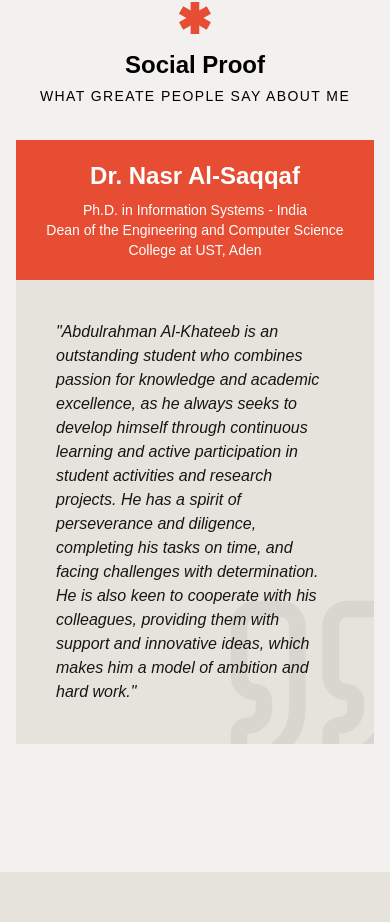
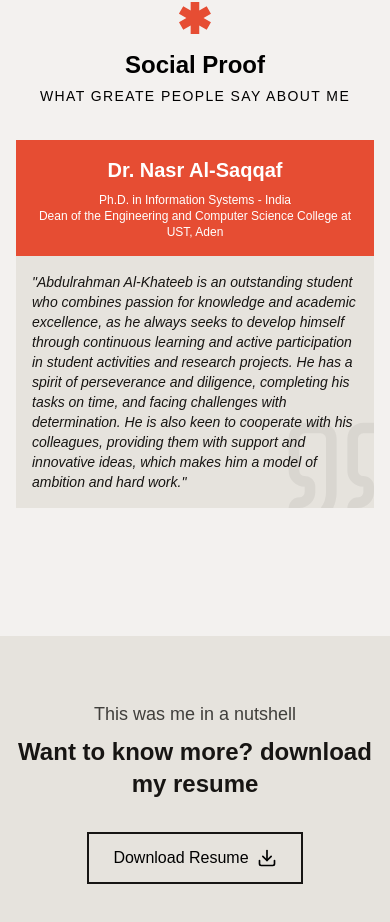
Before and after one commit to khateeboveskey/khateeboveskey.github.io, a Nuxt app: page / in a window 390 px wide. Shown: the part 5949-6871 px from the top of the page. Built offline with nearby package versions, Linux system fonts and the light colour scheme; a web font is replaced by a local one.

Commit message:
build: update TailwindCSS

```diff
--- a/components/SocialProofSection.vue
+++ b/components/SocialProofSection.vue
@@ -1,19 +1,19 @@
 <template>
   <section class="px-4 md:px-8 lg:px-16 xl:px-32">
     <SectionHeader subtitle="What greate people say about me">Social Proof</SectionHeader>
-    <div class="grid grid-cols-1 md:grid-cols-2 lg:grid-cols-3 gap-8 mt-8">
-      <div v-for="(reference, index) in socialProof" :key="index" class="bg-accent-background-muted">
-        <div class="bg-accent p-5">
-          <h4 class="text-2xl font-bold text-white mb-2 text-center">{{ reference.name }}</h4>
-          <span class="text-sm text-white font-lighter block text-center">{{ reference.degree }}</span>
-          <span class="text-sm text-white font-lighter block text-center">{{ reference.position }}</span>
+    <div class="grid grid-cols-1 sm:grid-cols-2 lg:grid-cols-3 gap-4 sm:gap-6 lg:gap-8 mt-8">
+      <div v-for="(reference, index) in socialProof" :key="index" class="bg-accent-background-muted flex flex-col">
+        <div class="bg-accent p-4 sm:p-5">
+          <h4 class="text-xl sm:text-2xl font-bold text-white mb-2 text-center">{{ reference.name }}</h4>
+          <span class="text-xs sm:text-sm text-white font-lighter block text-center">{{ reference.degree }}</span>
+          <span class="text-xs sm:text-sm text-white font-lighter block text-center">{{ reference.position }}</span>
         </div>
-        <div class="relative overflow-hidden">
-          <svg xmlns="http://www.w3.org/2000/svg" viewBox="0 0 24 24" fill="none" stroke="currentColor" stroke-width="2" stroke-linecap="round" stroke-linejoin="round" class="lucide lucide-quote absolute -bottom-10 -right-10 w-50 h-50 opacity-5">
+        <div class="relative overflow-hidden flex-1">
+          <svg xmlns="http://www.w3.org/2000/svg" viewBox="0 0 24 24" fill="none" stroke="currentColor" stroke-width="2" stroke-linecap="round" stroke-linejoin="round" class="lucide lucide-quote absolute -bottom-8 -right-8 w-32 h-32 sm:w-40 sm:h-40 lg:w-50 lg:h-50 opacity-5">
             <path d="M16 3a2 2 0 0 0-2 2v6a2 2 0 0 0 2 2 1 1 0 0 1 1 1v1a2 2 0 0 1-2 2 1 1 0 0 0-1 1v2a1 1 0 0 0 1 1 6 6 0 0 0 6-6V5a2 2 0 0 0-2-2z" />
             <path d="M5 3a2 2 0 0 0-2 2v6a2 2 0 0 0 2 2 1 1 0 0 1 1 1v1a2 2 0 0 1-2 2 1 1 0 0 0-1 1v2a1 1 0 0 0 1 1 6 6 0 0 0 6-6V5a2 2 0 0 0-2-2z" />
           </svg>
-          <p class="text-accent-foreground italic p-10 relative z-10">"{{ reference.quote }}"</p>
+          <p class="text-accent-foreground italic p-4 sm:p-6 lg:p-10 text-sm sm:text-base relative z-10">"{{ reference.quote }}"</p>
         </div>
       </div>
     </div>
--- a/package.json
+++ b/package.json
@@ -10,10 +10,10 @@
     "postinstall": "nuxt prepare"
   },
   "dependencies": {
-    "@tailwindcss/vite": "^4.0.9",
+    "@tailwindcss/vite": "^4.0.10",
     "nuxt": "^3.15.4",
     "nuxt-svgo": "^4.0.14",
-    "tailwindcss": "^4.0.9",
+    "tailwindcss": "^4.0.10",
     "vue": "^3.5.13",
     "vue-router": "^4.5.0"
   }
```
Also changed, not shown: 1 other file (tests, documents, lock files or other folders).
